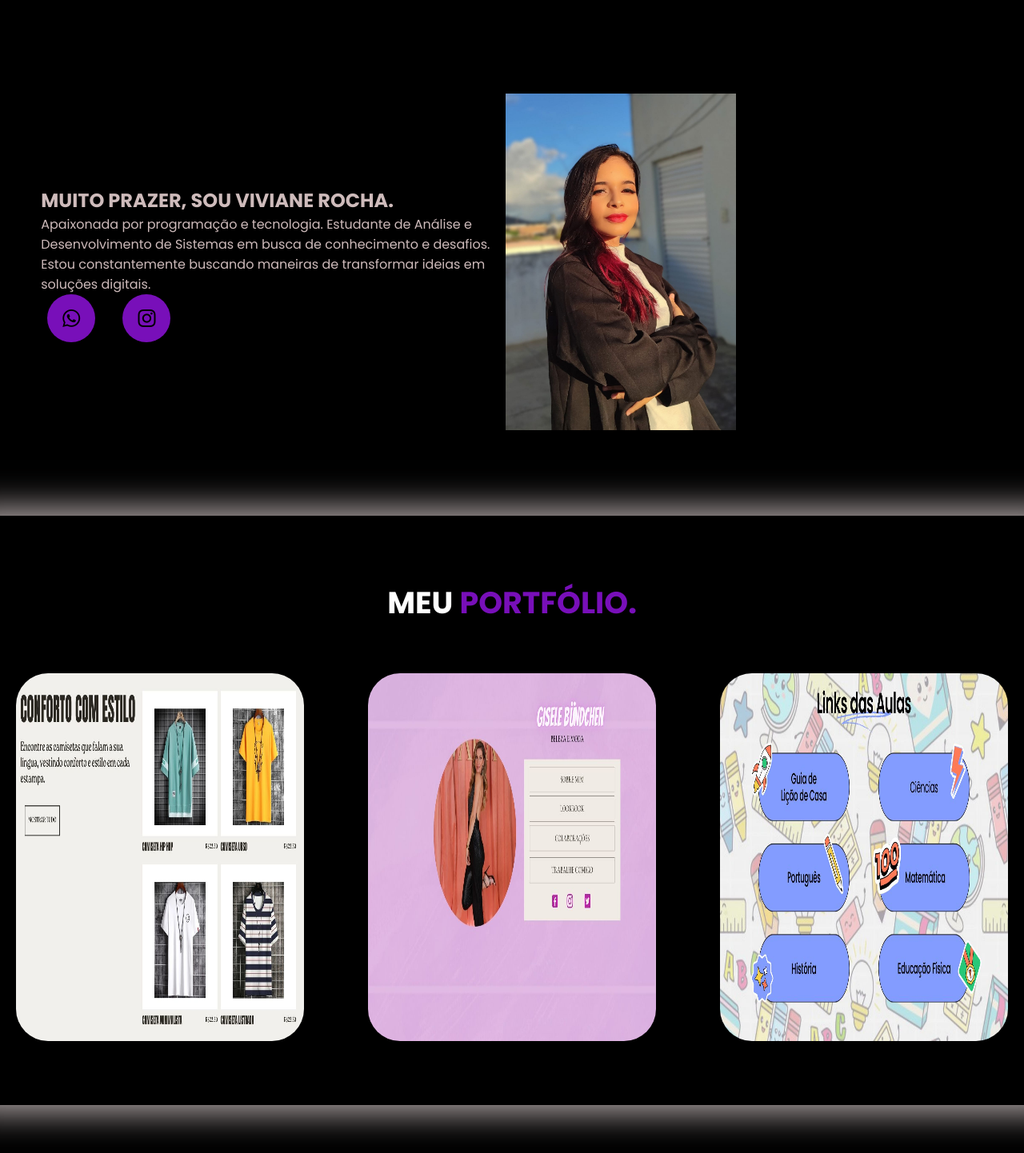
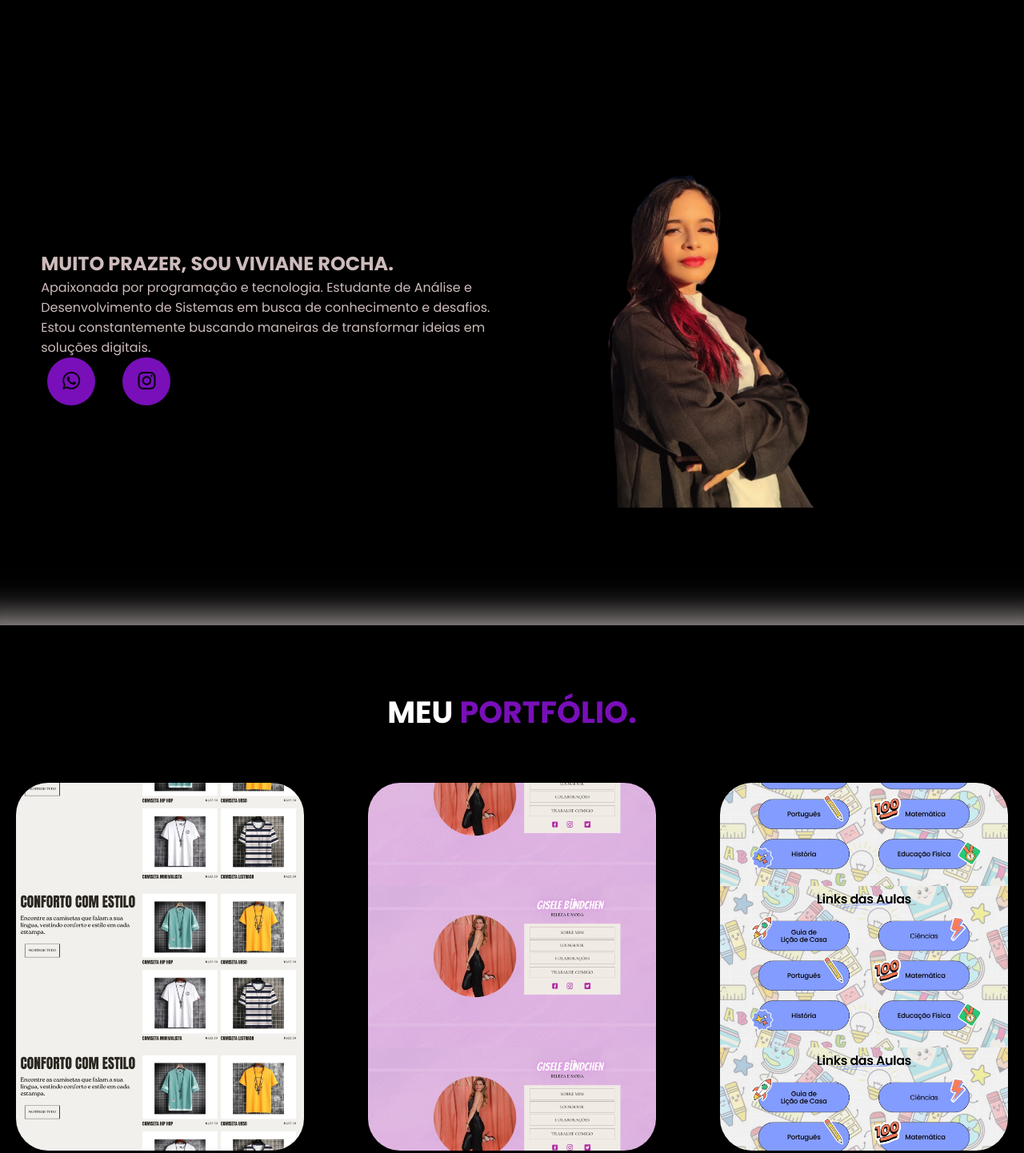
Before and after one commit to vivitechdev/meu-portfolio, a plain HTML site: page index.html in a window 1280 px wide. Shown: the part 1147-2589 px from the top of the page at 80% size. Drawn offline with nearby package versions, Linux system fonts and the light colour scheme.

Commit message:
Add files via upload

```diff
--- a/index.html
+++ b/index.html
@@ -35,6 +35,7 @@
                     <li><a href="#">Projetos</a></li>
                 </ul>
             </nav>
+
             <a href="tel:+558193733069" class="btn-contato">
                 <button type="button">Contato</button>
             </a>
@@ -109,7 +110,7 @@
 
         </div><!--txt-sobre-->
             <div class="img-sobre">
-                <img src="imagens/foto.jpg" alt="">
+                <img src="imagens/Foto.png" alt="">
             </div>
         </div><!--flex-->
     </div><!--interface-->
@@ -181,6 +182,44 @@
         <div class="btn-fechar">
             <i class="bi bi-x-lg"></i>
         </div>
+        <!DOCTYPE html>
+        <html lang="en">
+        <head>
+            <meta charset="UTF-8">
+            <meta name="viewport" content="width=device-width, initial-scale=1.0">
+            <title>Meu Site</title>
+            <!-- Seus estilos e scripts podem ir aqui -->
+        </head>
+        <body>
+
+            <!DOCTYPE html>
+            <html lang="en">
+            <head>
+                <meta charset="UTF-8">
+                <meta name="viewport" content="width=device-width, initial-scale=1.0">
+                <title>Meu Site</title>
+                <!-- Seus estilos e scripts podem ir aqui -->
+                <style>
+                    /* Adicione estilos conforme necessário para o seu menu desktop */
+                    .menu-desktop {
+                        /* Seus estilos para o menu desktop */
+                    }
+                    .menu-desktop ul {
+                        /* Seus estilos para a lista no menu desktop */
+                    }
+                    .menu-desktop li {
+                        /* Seus estilos para os itens de menu no desktop */
+                    }
+
+                    /* Adicione estilos conforme necessário para o conteúdo das seções */
+                    section {
+                        /* Seus estilos para as seções */
+                        padding: 40px;
+                        margin: 20px 0;
+                    }
+                </style>
+            </head>
+            <body>
                 <ul>
                     <li><a href="#">Início</a></li>
                     <li><a href="#">Especialidades</a></li>
@@ -188,6 +227,7 @@
                     <li><a href="#">Projetos</a></li>
                     <li><a href="#">Contato</a></li>
                 </ul>
+
     </nav>
 </div>
 
--- a/style.css
+++ b/style.css
@@ -387,7 +387,6 @@ h2.titulo span{
 }
 
 
-
 /* Estilos padrão para telas maiores (desktops) */
 .btn-abrir-menu, .menu-mobile, .overlay-menu {
     display: none;
@@ -499,9 +498,11 @@ section.sobre {
 }
 
 .sobre .img-sobre img {
-    max-width: 50%;
+    width: 100%; /* Torna a imagem completamente responsiva */
+    max-width: 80%; /* Ajuste a largura máxima conforme necessário */
     height: auto;
 }
+
 
 .sobre .txt-sobre h2 span {
     color: #780fb9;
@@ -525,6 +526,7 @@ button:hover{
     transform: scale(1.05);
 }
 
+
 /* ESTILO DO PORTFÓLIO */
 section.portfolio {
     padding: 80px 4%;
@@ -540,16 +542,17 @@ section.portfolio .flex {
 .img-port {
     width: 360px;
     height: 460px;
-    background-size: 100% 100%; /* Alteração aqui para cobrir totalmente o contêiner */
-    background-position: 0 0;
+    background-size: contain; /* Alteração aqui para mostrar a imagem completa */
+    background-position: 50% 50%;
     transition: 8s;
     cursor: pointer;
     border-radius: 40px;
     position: relative;
+    overflow: hidden;
 }
 
 .img-port:hover {
-    background-position: 100% 100%;
+    background-size: 110%; /* Ajuste o valor conforme necessário */
 }
 
 .overlay {
@@ -573,6 +576,7 @@ section.portfolio .flex {
 .overlay:hover {
     opacity: 1;
 }
+
 
 /*ESTILO DO FORMULÁRIO DE CONTATO*/
 section.formulario{
```
Also changed, not shown: imagens/Foto.png (added), imagens/Vivi Tech.png. Lines whose indentation alone changed are shown as unchanged.
